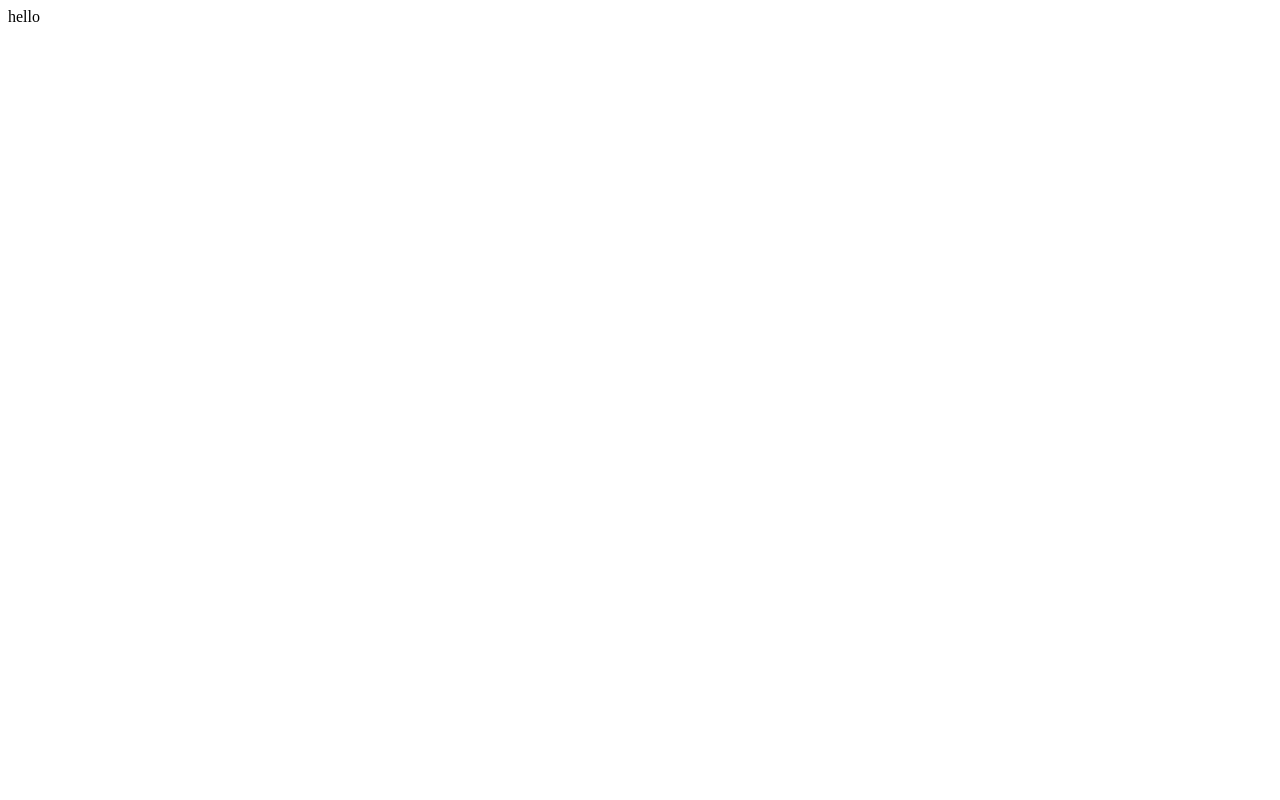
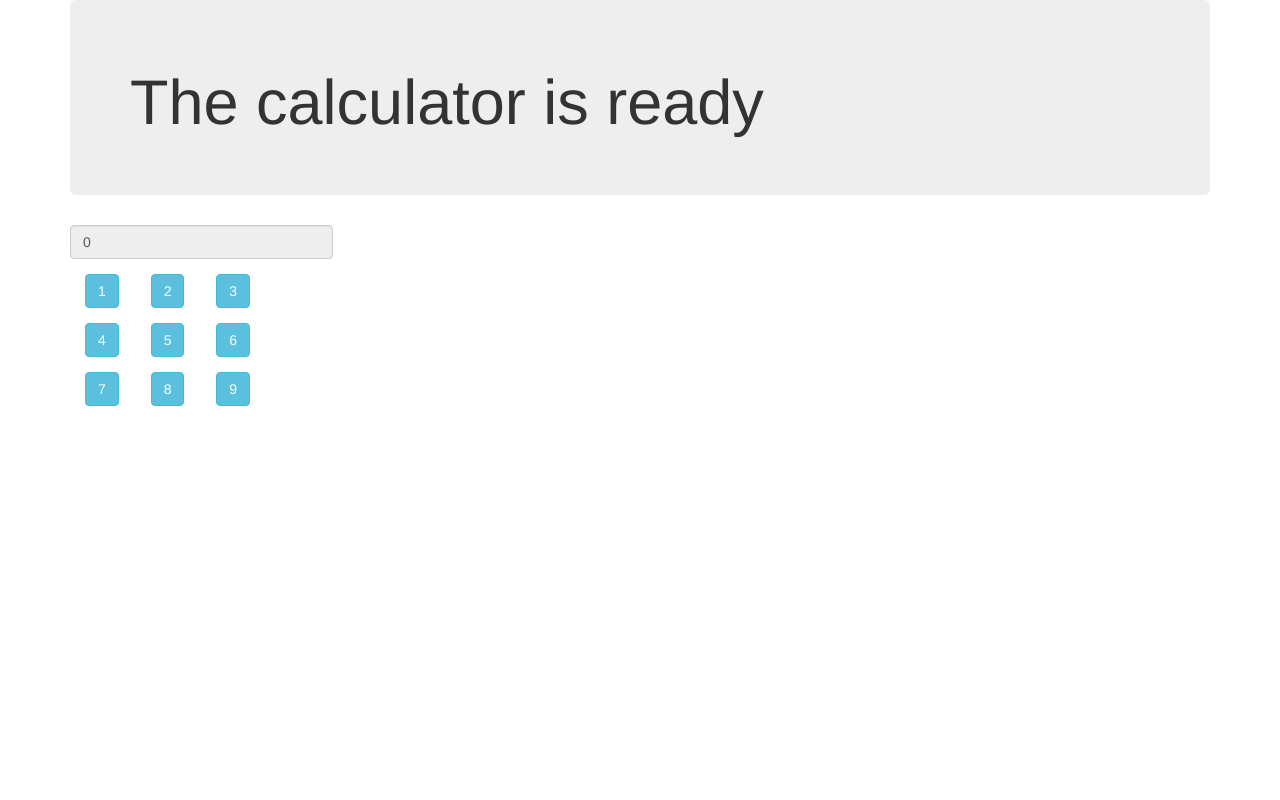
Before and after one commit to sabinaya/SampleDjango_application, a Django app: page /calculator/machine/ in a window 1280 px wide. Before the commit the page is almost empty. Run offline with Django 3.2, Linux system fonts and the light colour scheme; some libraries are stand-ins or nearby versions.

Commit message:
Included bootstrap to the project and created the calculator on the second page

```diff
--- a/calc_project/calculator/views.py
+++ b/calc_project/calculator/views.py
@@ -1,9 +1,9 @@
 from django.shortcuts import render
 from django.http import HttpResponse
-from django.shortcuts import render
+from django import forms
 
 def main_page(request):
 	return render(request, 'calculator/main_page.html')
 
 def calc_page(request):
-	return HttpResponse("hello")
+	return render(request, 'calculator/calc_page.html')
--- /dev/null
+++ b/calc_project/templates/calculator/calc_page.html
@@ -0,0 +1,83 @@
+<!DOCTYPE html>
+<html lang="en">
+<head>
+  <title>Bootstrap Case</title>
+  <meta charset="utf-8">
+  <meta name="viewport" content="width=device-width, initial-scale=1">
+  <link rel="stylesheet" href="http://maxcdn.bootstrapcdn.com/bootstrap/3.2.0/css/bootstrap.min.css">
+  <script src="https://ajax.googleapis.com/ajax/libs/jquery/1.11.1/jquery.min.js"></script>
+  <script src="http://maxcdn.bootstrapcdn.com/bootstrap/3.2.0/js/bootstrap.min.js"></script>
+  <script src="http://ajax.googleapis.com/ajax/libs/jquery/1.11.2/jquery.min.js"></script>
+  <script>
+	$(document).ready(function() {
+	    $("#1").click(function () {
+	    	$("#focusedInput").text("1");
+	    });
+	    $("2").click(function () {
+	    	$("#focusedInput").text("1");
+	    });
+	    $("3").click(function () {
+	    	$("#focusedInput").text("1");
+	    });
+	    $("4").click(function () {
+	    	$("#focusedInput").text("1");
+	    });
+	    $("5").click(function () {
+	    	$("#focusedInput").text("1");
+	    });
+	    $("6").click(function () {
+	    	$("#focusedInput").text("1");
+	    });
+	    $("7").click(function () {
+	    	$("#focusedInput").text("1");
+	    });
+	    $("8").click(function () {
+	    	$("#focusedInput").text("1");
+	    });
+	    $("9").click(function () {
+	    	$("#focusedInput").text("1");
+	    });
+	});
+</script>
+
+</head>
+<body>
+<div class="container">
+  <div class="jumbotron">
+    <h1>The calculator is ready</h1>
+  </div>
+</div>
+
+<div class="container">
+	<form class="form-horizontal" role="form">
+	    <div class="form-group">
+	      <div class="col-sm-3">
+	        <input class="form-control" id="focusedInput" type="text" value="0"readonly>
+	      </div>
+	    </div>
+	    <div class="form-group">
+	    	<div class="col-sm-3">
+	    	    <div class="col-sm-3" id="1"><input type="submit" class="btn btn-info" value="1"></div>
+	        	<div class="col-sm-3"><input type="submit" class="btn btn-info" value="2" id="2"></div>
+	        	<div class="col-sm-3"><input type="submit" class="btn btn-info" value="3" name="3"></div>
+	      	</div>
+	    </div>
+	    <div class="form-group">
+	    	<div class="col-sm-3">
+	    	    <div class="col-sm-3"><input type="submit" class="btn btn-info" value="4" name="4"></div>
+	        	<div class="col-sm-3"><input type="submit" class="btn btn-info" value="5" name="5"></div>
+	        	<div class="col-sm-3"><input type="submit" class="btn btn-info" value="6" name="6"></div>
+	      	</div>
+	    </div>
+	    <div class="form-group">
+	    	<div class="col-sm-3">
+	    	    <div class="col-sm-3"><input type="submit" class="btn btn-info" value="7" name="7"></div>
+	        	<div class="col-sm-3"><input type="submit" class="btn btn-info" value="8" name="8"></div>
+	        	<div class="col-sm-3"><input type="submit" class="btn btn-info" value="9" name="9"></div>
+	      	</div>
+	    </div>
+	</form>
+</div>
+
+</body>
+</html>
```
Also changed, not shown: calc_project/templates/calculator/main_page.html (+22 -16 lines), 1 other file.
